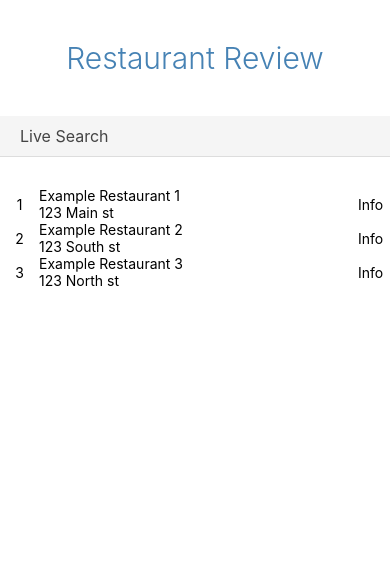
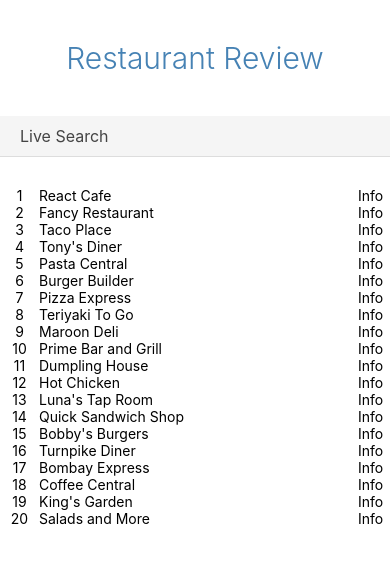
Before and after one commit to imagineLife/nativePractice, a React Native app in the folder GithubFetcher/: screen / in a window 390 px wide. Shown: the top 562 px of the page. Built offline with nearby package versions, Linux system fonts and the light colour scheme.

Commit message:
resets layout, loads fine!

```diff
--- a/GithubFetcher/App.js
+++ b/GithubFetcher/App.js
@@ -7,18 +7,26 @@
 } from 'react-native'
 
 const places = [
-  {
-    name: 'Example Restaurant 1',
-    addr: '123 Main st'
-  },
-  {
-    name: 'Example Restaurant 2',
-    addr: '123 South st'
-  },
-  {
-    name: 'Example Restaurant 3',
-    addr: '123 North st'
-  }
+  {name: 'React Cafe', address: '123 Anywhere St'},
+  {name: 'Fancy Restaurant', address: '799 Main St'},
+  {name: 'Taco Place', address: '550 Maple Rd'},
+  {name: "Tony's Diner", address: '4101 College St'},
+  {name: 'Pasta Central', address: '706 Harper St'},
+  {name: 'Burger Builder', address: '4869 Hamilton Dr'},
+  {name: 'Pizza Express', address: '1049 Bird St'},
+  {name: 'Teriyaki To Go', address: '1885 Tea Berry Lane'},
+  {name: 'Maroon Deli', address: '1082 Stuart St'},
+  {name: 'Prime Bar and Grill', address: '1848 Fairfax Dr'},
+  {name: 'Dumpling House', address: '747 Kelly Dr'},
+  {name: 'Hot Chicken', address: '1816 Olive St'},
+  {name: "Luna's Tap Room", address: '3256 Spirit Dr'},
+  {name: 'Quick Sandwich Shop', address: '2587 Cherry Ridge Dr'},
+  {name: "Bobby's Burgers", address: '4152 Berkley St'},
+  {name: 'Turnpike Diner', address: '4571 Central Ave'},
+  {name: 'Bombay Express', address: '65 Queens Lane'},
+  {name: 'Coffee Central', address: '3228 Oakwood Circle'},
+  {name: "King's Garden", address: '2935 Victoria Ct'},
+  {name: 'Salads and More', address: '2454 Preston St'},
 ]
 
 export default class App extends Component {
@@ -27,18 +35,8 @@
   }
   render() {
 
-    //This logs to chrome console
     console.log('this.state.searchVal')
     console.log(this.state.searchVal)
-
-    /*
-      THIS puts the 'warning' on the ios simulator
-      AND yellow box in chrome console
-      console.warn('text')
-
-      THIS puts a big red error screen
-      console.error('text')
-    */
 
 
     let placesInList = places.filter(place => {
--- a/GithubFetcher/index.js
+++ b/GithubFetcher/index.js
@@ -6,4 +6,7 @@
 import App from './App';
 import {name as appName} from './app.json';
 
+//otpional to disable yellow box in simulator
+// console.disableYellowBox = true
+
 AppRegistry.registerComponent(appName, () => App);
```
Also changed, not shown: GithubFetcher/notes.txt (added).
